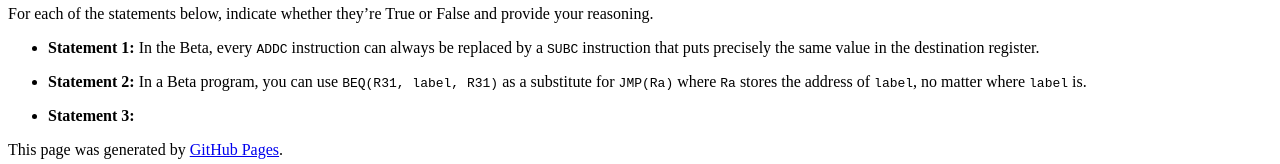
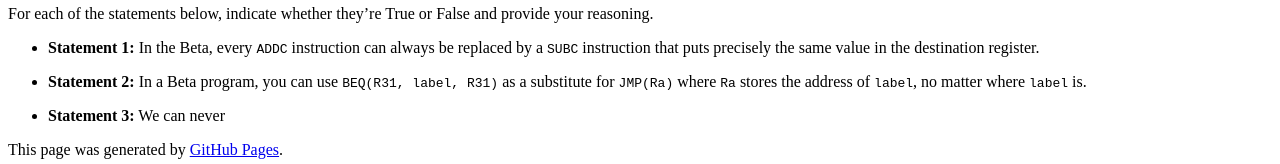
Before and after one commit to natalieagus/natalieagus.github.io, a Jekyll site: the page built from 50002/50002problem_set_5.md, in a window 1280 px wide and 900 px high, scrolled down 3894 px. Shown: the part 733-897 px from the top of the window. Built offline with Jekyll 4.4.1, drawn with Linux system fonts in a browser that asks for light colours; formulas are drawn with MathJax 3; a script that is not in the unit is left out; the repository's description, which GitHub fills in, is left out.

Commit message:
50002/50002problem_set_5.md updated from https://stackedit.io/

```diff
--- a/50002/50002problem_set_5.md
+++ b/50002/50002problem_set_5.md
@@ -376,8 +376,8 @@ For each of the statements below, indicate whether they're True or False and pro
 
 * **Statement 2:** In a Beta program, you can use `BEQ(R31, label, R31)` as a substitute for `JMP(Ra)` where `Ra` stores the address of `label`, no matter where `label` is.
 
-* **Statement 3:**
+* **Statement 3:** We can never
 <!--stackedit_data:
-eyJoaXN0b3J5IjpbNzIxOTQzODI1LDcyODI4NDI1OCwyMDY3OD
-kzNzI1LC0xMTIwNDM5Nzg1XX0=
+eyJoaXN0b3J5IjpbLTEzOTY3NTI5NDcsNzI4Mjg0MjU4LDIwNj
+c4OTM3MjUsLTExMjA0Mzk3ODVdfQ==
 -->
```
